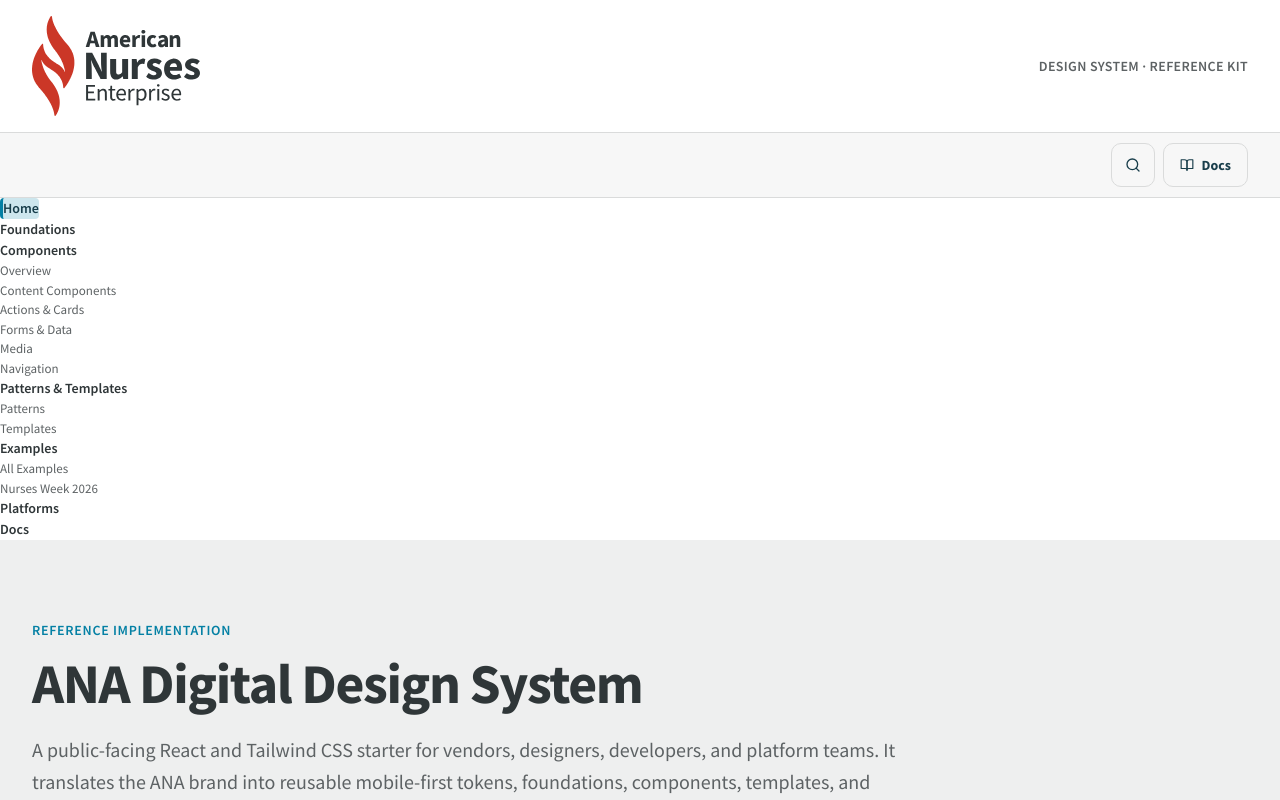
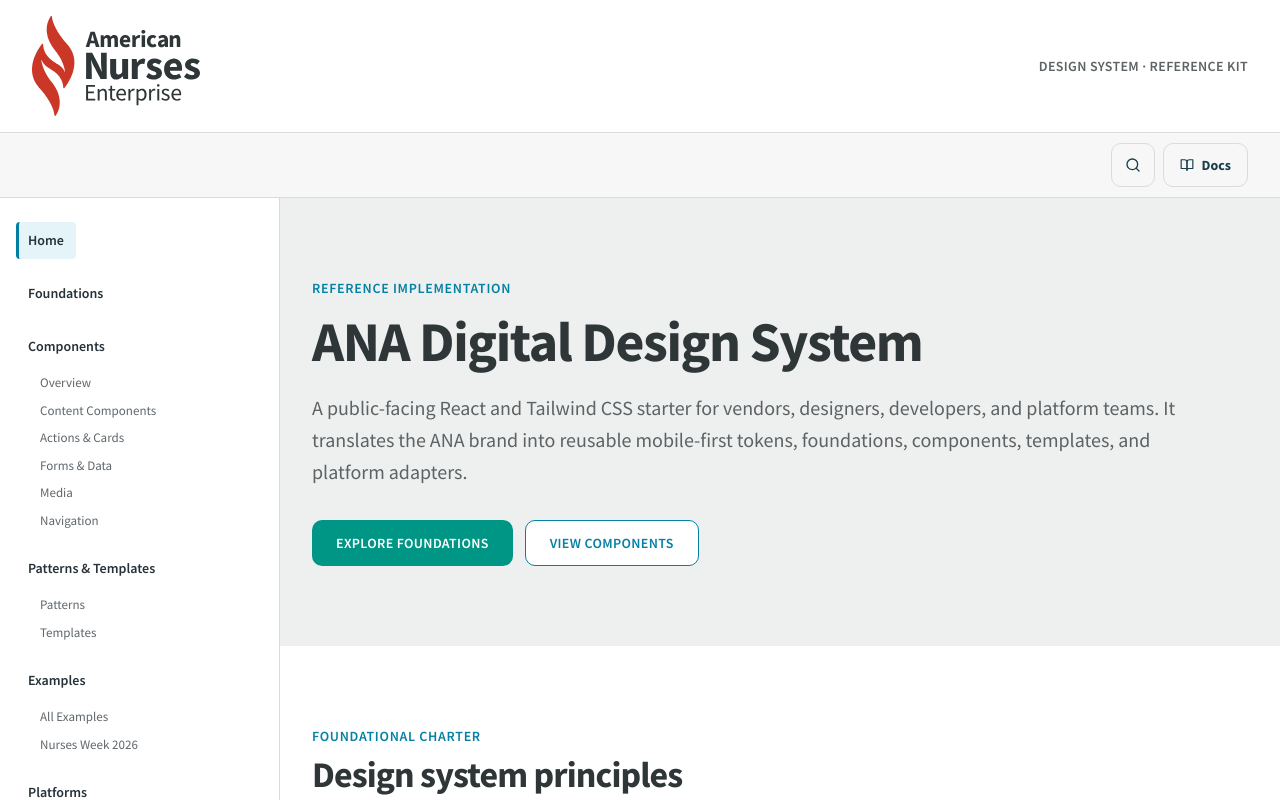
Before and after one commit to machoindustries/ana-design-system, a React (Vite) app: page / in a window 1280 px wide. Shown: the top 800 px of the page. Built offline with nearby package versions, Linux system fonts and the light colour scheme.

Commit message:
removed tokens
hard coded tokens for debugging

```diff
--- a/src/index.css
+++ b/src/index.css
@@ -44,49 +44,72 @@
   .ds-field-error { @apply border-[var(--color-border-error)]; }
   .ds-label { @apply block text-sm font-semibold text-[var(--color-text-primary)]; }
   .ds-help { @apply mt-1 text-sm text-[var(--color-text-secondary)]; }
+
+.ds-page-with-rail {
+  display: grid;
+  grid-template-columns: 280px minmax(0, 1fr);
+  align-items: stretch;
+  width: 100%;
+  min-height: 100vh;
+}
+
+.ds-page-with-rail > main {
+  min-width: 0;
+  width: 100%;
+}
+
 .ds-rail {
-    width: var(--layout-sidebar-width);
-    border-right: var(--elevation-border);
-    padding: var(--density-space-5) var(--density-space-4);
+  box-sizing: border-box;
+  width: 280px;
+  min-height: 100%;
+  padding: 24px 16px;
+  border-right: 1px solid #d7dadd;
+  background: #fff;
   font-size: 0.875rem;
 }
-  .ds-rail-group { margin-bottom: var(--density-space-4); }
+
+.ds-rail-list,
+.ds-rail-sublist {
+  margin: 0;
+  padding: 0;
+  list-style: none;
+}
+
+.ds-rail-group {
+  margin-bottom: 16px;
+}
+
 .ds-rail-link {
   display: block;
-    padding: var(--density-space-2) var(--density-space-3);
-    border-radius: var(--radius-sm);
-    font-weight: var(--font-subheading-weight);
-    color: var(--color-text-primary);
+  padding: 8px 12px;
+  border-radius: 4px;
+  color: #263238;
+  font-weight: 600;
   text-decoration: none;
 }
+
 .ds-rail-link.is-active {
-    background: var(--ana-blue-100);
-    color: var(--color-text-brand);
-    border-left: 3px solid var(--ana-blue-500);
-    padding-left: calc(var(--density-space-3) - 3px);
+  border-left: 3px solid #007fa3;
+  background: #e5f4f8;
+  padding-left: 9px;
 }
-  .ds-rail-sublist { margin-top: var(--density-space-1); padding-left: var(--density-space-3); }
+
+.ds-rail-sublist {
+  margin-top: 4px;
+  padding-left: 12px;
+}
+
 .ds-rail-sublink {
   display: block;
-    padding: var(--density-space-1) var(--density-space-3);
+  padding: 4px 12px;
+  border-radius: 4px;
+  color: #5f666b;
   font-size: 0.8125rem;
-    color: var(--color-text-secondary);
   text-decoration: none;
-    border-radius: var(--radius-sm);
 }
-  .ds-rail-sublink.is-active { color: var(--color-text-brand); font-weight: 600; }
-  .ds-rail-sublink:hover, .ds-rail-link:hover { background: var(--elevation-tint-panel); }
 
-  .ds-page-with-rail {
-    display: block;
-  }
-  @media (min-width: 1024px) {
-    .ds-page-with-rail {
-      display: grid;
-      grid-template-columns: var(--layout-sidebar-width) 1fr;
-      gap: var(--density-space-6);
-      align-items: start;
-    }
+.ds-page-main {
+  min-width: 0;
 }
   .ds-page-header {
     display: flex;
```
Lines whose indentation alone changed are shown as unchanged.
